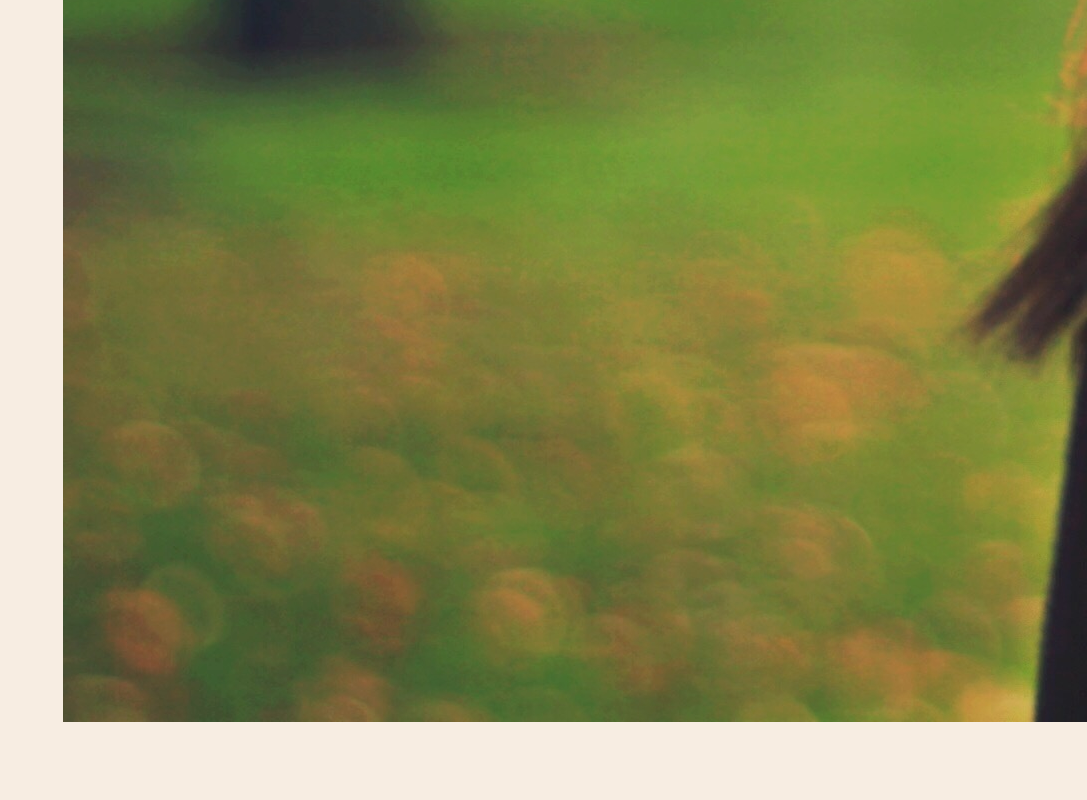
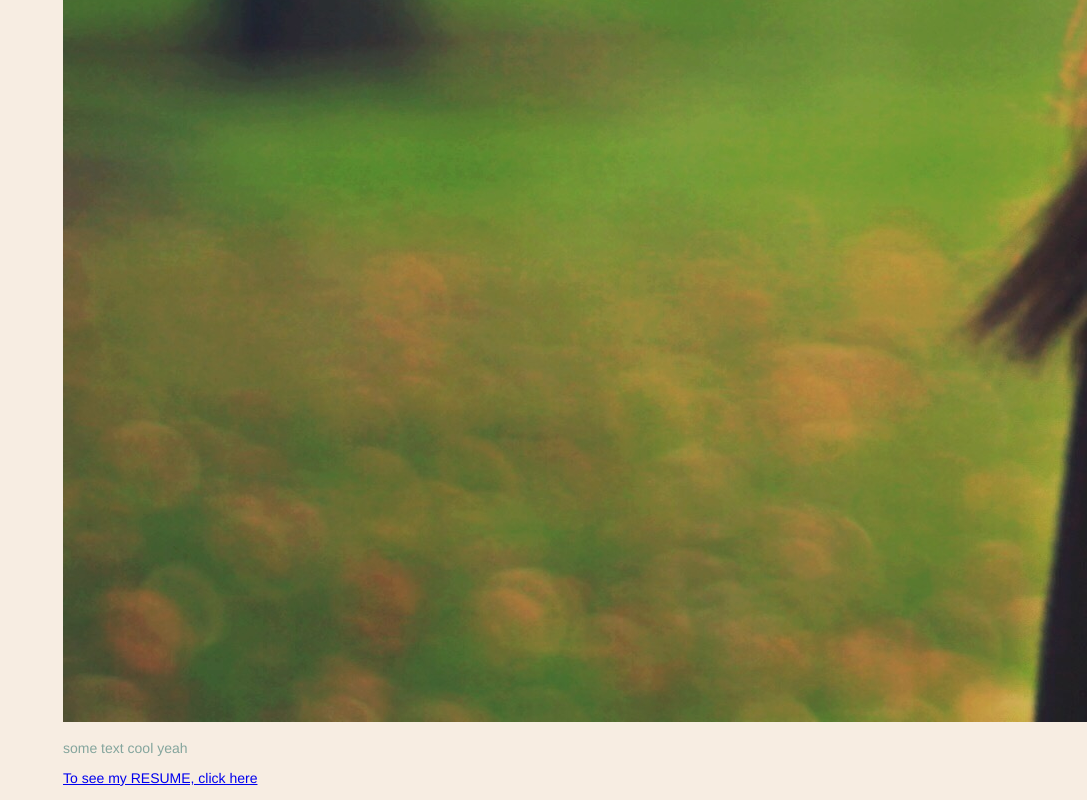
Before and after one commit to emai-lai/emai-lai.github.io, a plain HTML site: page index.html in a window 1280 px wide. Shown: the part 1608-2408 px from the top of the page, without its empty margins (193-1280 px from the left). Before the commit the page ends 2342 px from the top, so only its background shows below. Drawn offline with Linux system fonts and the light colour scheme.

Commit message:
index with link to resume

```diff
--- a/index.html
+++ b/index.html
@@ -11,6 +11,11 @@
 	<img src="myphoto.JPG" alt="photo of Emai" />
 
 
+	<p>some text cool yeah</p>
+
+	 <p><a href="http://emai-lai.github.io/resume.html" target="_blank">To see my RESUME, click here</a></p>
+
+
 
 </body>
 </html>
```
